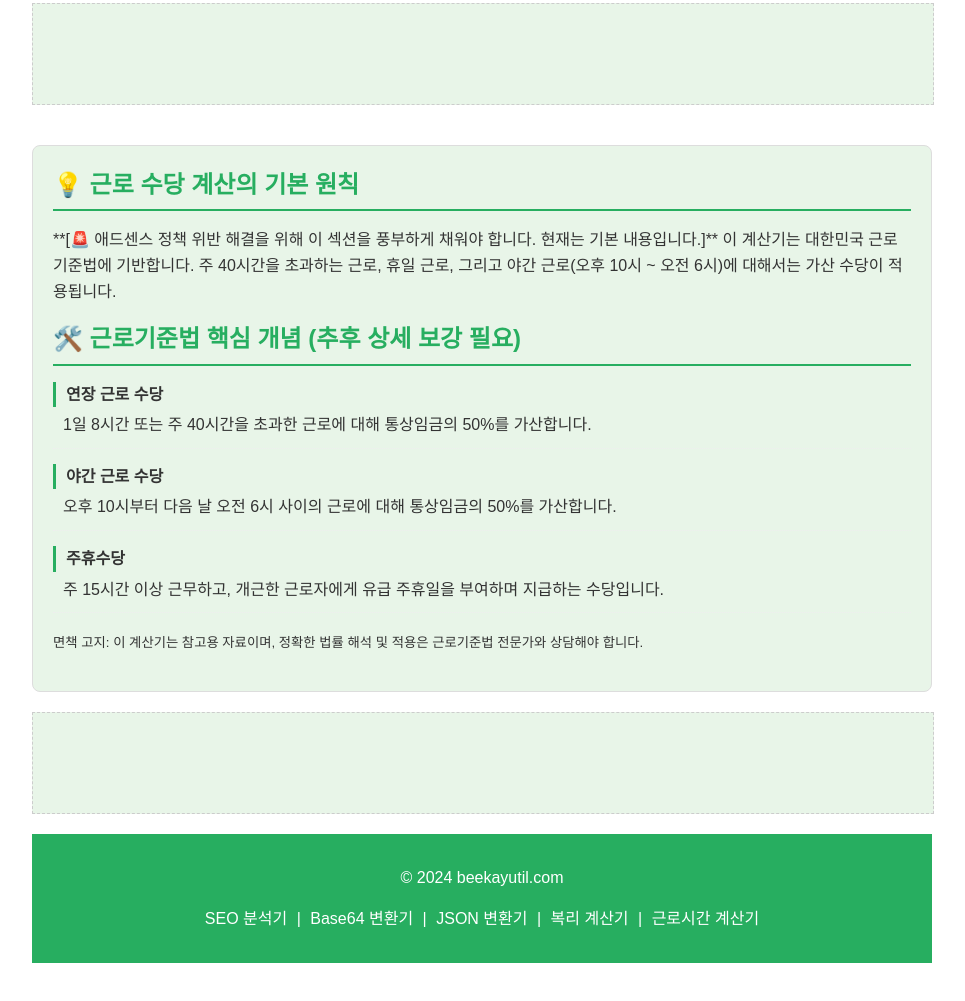
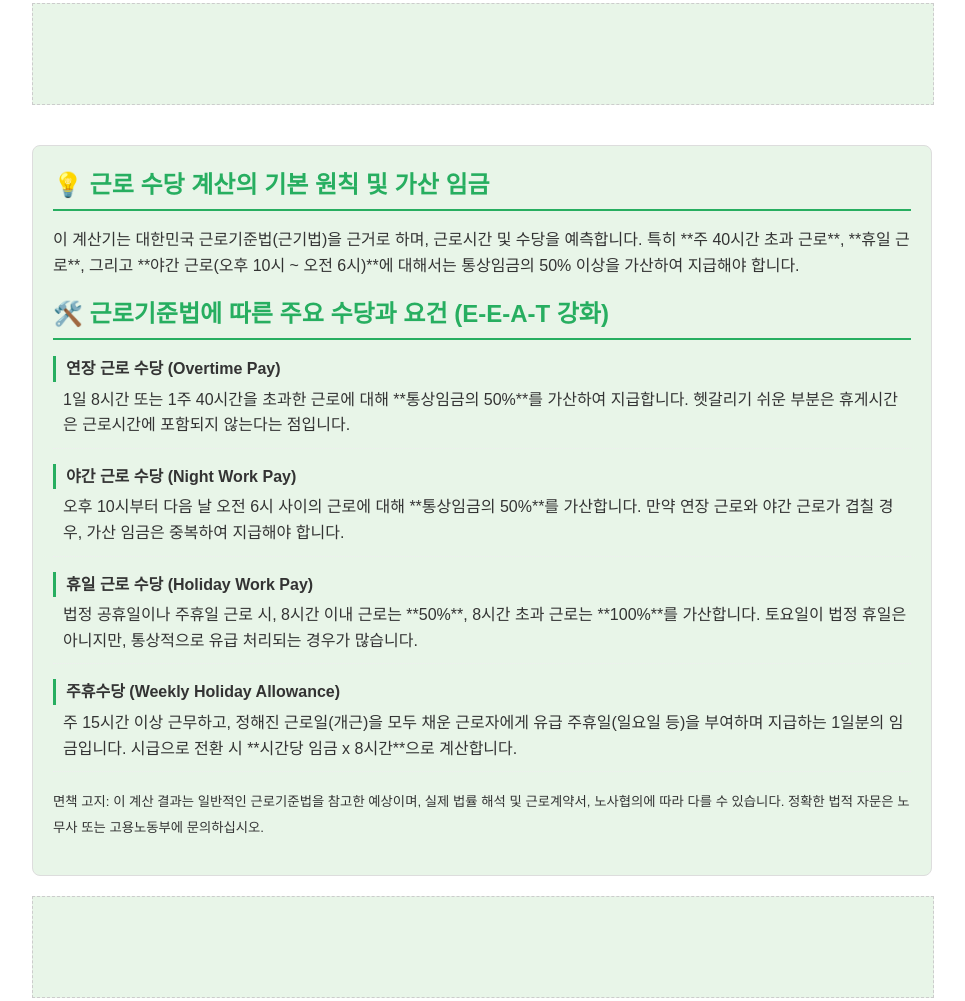
Before and after one commit to ckqudrnjs-beep/statutory-hours-calculator-app, a plain HTML site: page index.html in a window 1280 px wide. Shown: the part 753-1754 px from the top of the page, without its empty margins (158-1123 px from the left). Drawn offline with Linux system fonts and the light colour scheme.

Commit message:
Update index.html

```diff
--- a/index.html
+++ b/index.html
@@ -159,7 +159,7 @@
             color: #888;
         }
 
-        /* SEO 정보 섹션 (Info-Section) */
+        /* SEO 정보 섹션 (Info-Section) -- 애드센스 정책 위반 해결을 위해 보강됨 */
         .info-section {
             margin-top: 40px;
             padding: 20px;
@@ -286,26 +286,28 @@
         </div>
 
         <section class="info-section">
-            <h2 id="principle">💡 근로 수당 계산의 기본 원칙</h2>
+            <h2 id="principle">💡 근로 수당 계산의 기본 원칙 및 가산 임금</h2>
             <p>
-                **[🚨 애드센스 정책 위반 해결을 위해 이 섹션을 풍부하게 채워야 합니다. 현재는 기본 내용입니다.]**
-                이 계산기는 대한민국 근로기준법에 기반합니다. 주 40시간을 초과하는 근로, 휴일 근로, 그리고 야간 근로(오후 10시 ~ 오전 6시)에 대해서는 가산 수당이 적용됩니다.
+                이 계산기는 대한민국 근로기준법(근기법)을 근거로 하며, 근로시간 및 수당을 예측합니다. 특히 **주 40시간 초과 근로**, **휴일 근로**, 그리고 **야간 근로(오후 10시 ~ 오전 6시)**에 대해서는 통상임금의 50% 이상을 가산하여 지급해야 합니다.
             </p>
 
-            <h2 id="faq">🛠️ 근로기준법 핵심 개념 (추후 상세 보강 필요)</h2>
+            <h2 id="faq">🛠️ 근로기준법에 따른 주요 수당과 요건 (E-E-A-T 강화)</h2>
             <dl>
-                <dt>연장 근로 수당</dt>
-                <dd>1일 8시간 또는 주 40시간을 초과한 근로에 대해 통상임금의 50%를 가산합니다.</dd>
+                <dt>연장 근로 수당 (Overtime Pay)</dt>
+                <dd>1일 8시간 또는 1주 40시간을 초과한 근로에 대해 **통상임금의 50%**를 가산하여 지급합니다. 헷갈리기 쉬운 부분은 휴게시간은 근로시간에 포함되지 않는다는 점입니다.</dd>
 
-                <dt>야간 근로 수당</dt>
-                <dd>오후 10시부터 다음 날 오전 6시 사이의 근로에 대해 통상임금의 50%를 가산합니다.</dd>
+                <dt>야간 근로 수당 (Night Work Pay)</dt>
+                <dd>오후 10시부터 다음 날 오전 6시 사이의 근로에 대해 **통상임금의 50%**를 가산합니다. 만약 연장 근로와 야간 근로가 겹칠 경우, 가산 임금은 중복하여 지급해야 합니다.</dd>
 
-                <dt>주휴수당</dt>
-                <dd>주 15시간 이상 근무하고, 개근한 근로자에게 유급 주휴일을 부여하며 지급하는 수당입니다.</dd>
+                <dt>휴일 근로 수당 (Holiday Work Pay)</dt>
+                <dd>법정 공휴일이나 주휴일 근로 시, 8시간 이내 근로는 **50%**, 8시간 초과 근로는 **100%**를 가산합니다. 토요일이 법정 휴일은 아니지만, 통상적으로 유급 처리되는 경우가 많습니다.</dd>
+
+                <dt>주휴수당 (Weekly Holiday Allowance)</dt>
+                <dd>주 15시간 이상 근무하고, 정해진 근로일(개근)을 모두 채운 근로자에게 유급 주휴일(일요일 등)을 부여하며 지급하는 1일분의 임금입니다. 시급으로 전환 시 **시간당 임금 x 8시간**으로 계산합니다.</dd>
             </dl>
 
             <p class="disclaimer">
-                <small>면책 고지: 이 계산기는 참고용 자료이며, 정확한 법률 해석 및 적용은 근로기준법 전문가와 상담해야 합니다.</small>
+                <small>면책 고지: 이 계산 결과는 일반적인 근로기준법을 참고한 예상이며, 실제 법률 해석 및 근로계약서, 노사협의에 따라 다를 수 있습니다. 정확한 법적 자문은 노무사 또는 고용노동부에 문의하십시오.</small>
             </p>
         </section>
 
```
